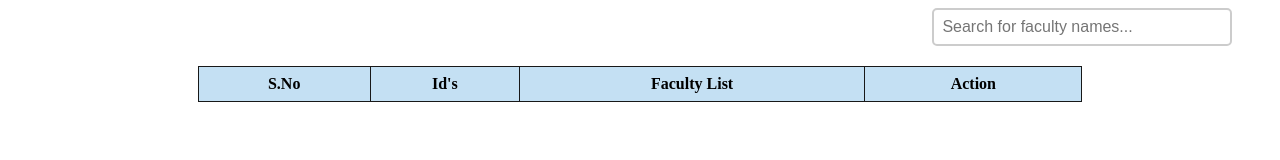
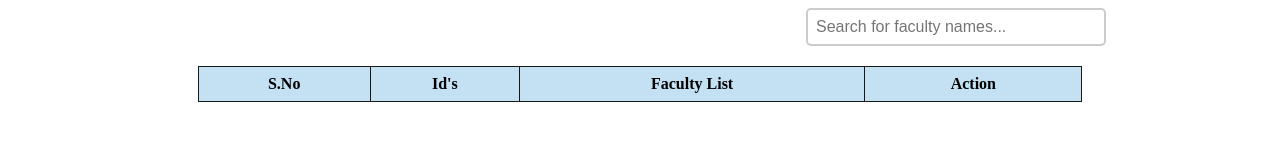
Before and after one commit to manikanta9275/faculty_manag, a plain HTML site: page index.html in a window 1280 px wide. Drawn offline with Linux system fonts and the light colour scheme; no server answers.

Commit message:
Your commit message here

```diff
--- a/index.html
+++ b/index.html
@@ -58,7 +58,7 @@
             border: 2px solid #ccc;
             font-size: 16px;
             box-sizing: border-box;
-            margin-left: 70%;
+            margin-left: 50%;
         }
     </style>
         <script>
```
